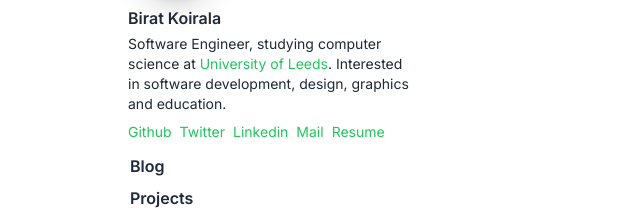
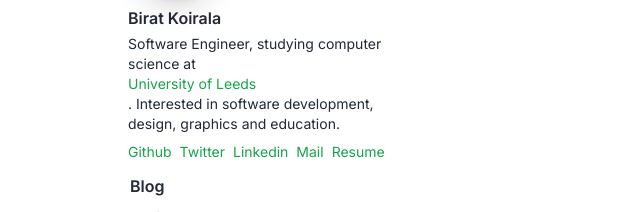
Before and after one commit to biratkk/portfolio-site-v2, a Next.js app: page / in a window 1280 px wide. Shown: the part 178-390 px from the top of the page, without its empty margins (0-640 px from the left). Built offline with nearby package versions, Linux system fonts and the light colour scheme.

Commit message:
Added proper consistency to colour

```diff
--- a/components/atoms/HighlightText.tsx
+++ b/components/atoms/HighlightText.tsx
@@ -6,12 +6,9 @@ type HighlightTextType = {
 }
 const HighlightText = ({children}:HighlightTextType) => {
   return (
-    <HighlightWrapper>{children}</HighlightWrapper>
+    <div className="text-green-600">{children}</div>
   )
 };
 
-const HighlightWrapper = styled.span`
-    color: rgb(34, 197, 94);
-`
 
 export default HighlightText;
--- a/components/atoms/Link.tsx
+++ b/components/atoms/Link.tsx
@@ -10,7 +10,7 @@ type LinkType = {
 };
 const Link = ({ children, href, newTab }: LinkType) => {
   return (
-    <NextLink href={href} className="hover:underline text-green-500 underline-offset-4" target={newTab ? "_blank" : "_self"}>
+    <NextLink href={href} className="hover:underline text-green-600 underline-offset-4" target={newTab ? "_blank" : "_self"}>
       {/* <LinkWrapper>
       </LinkWrapper> */}
         <HighlightText>{children}</HighlightText>
```
Also changed, not shown: pages/blog/edit.tsx (line endings or trailing spaces).
